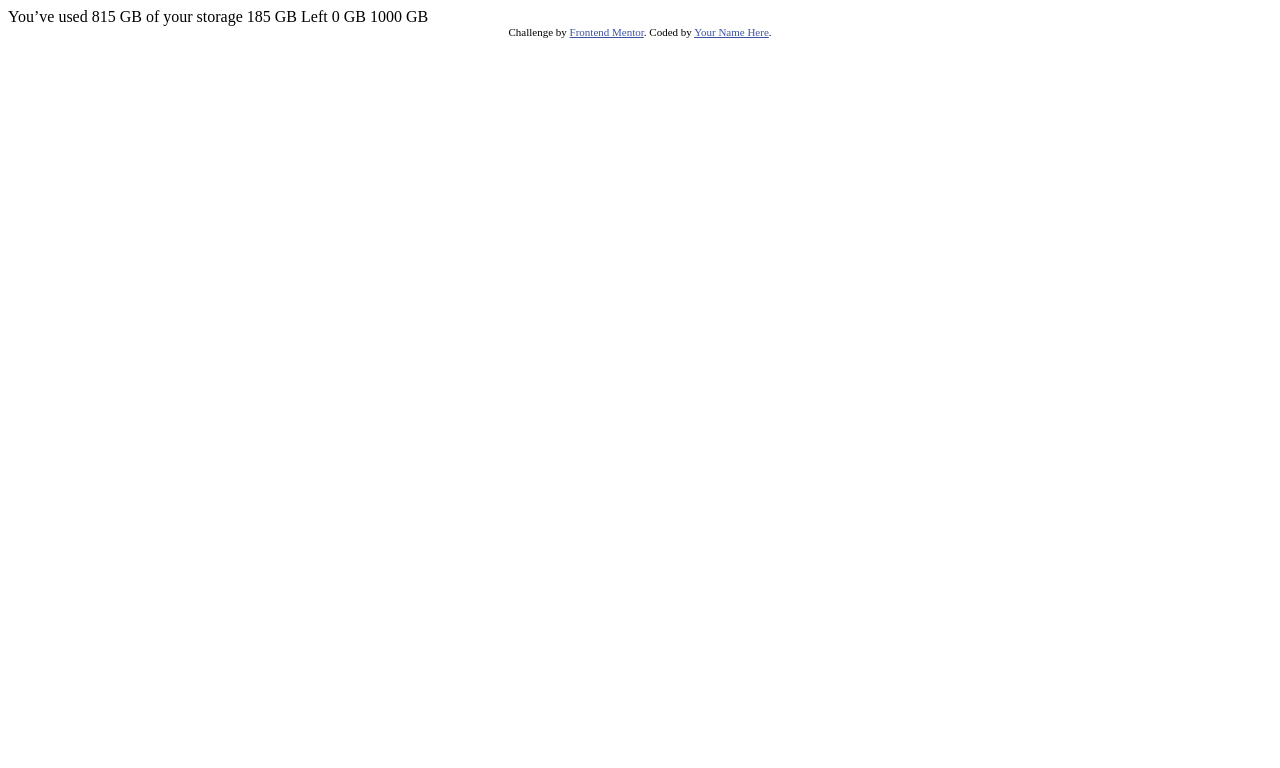
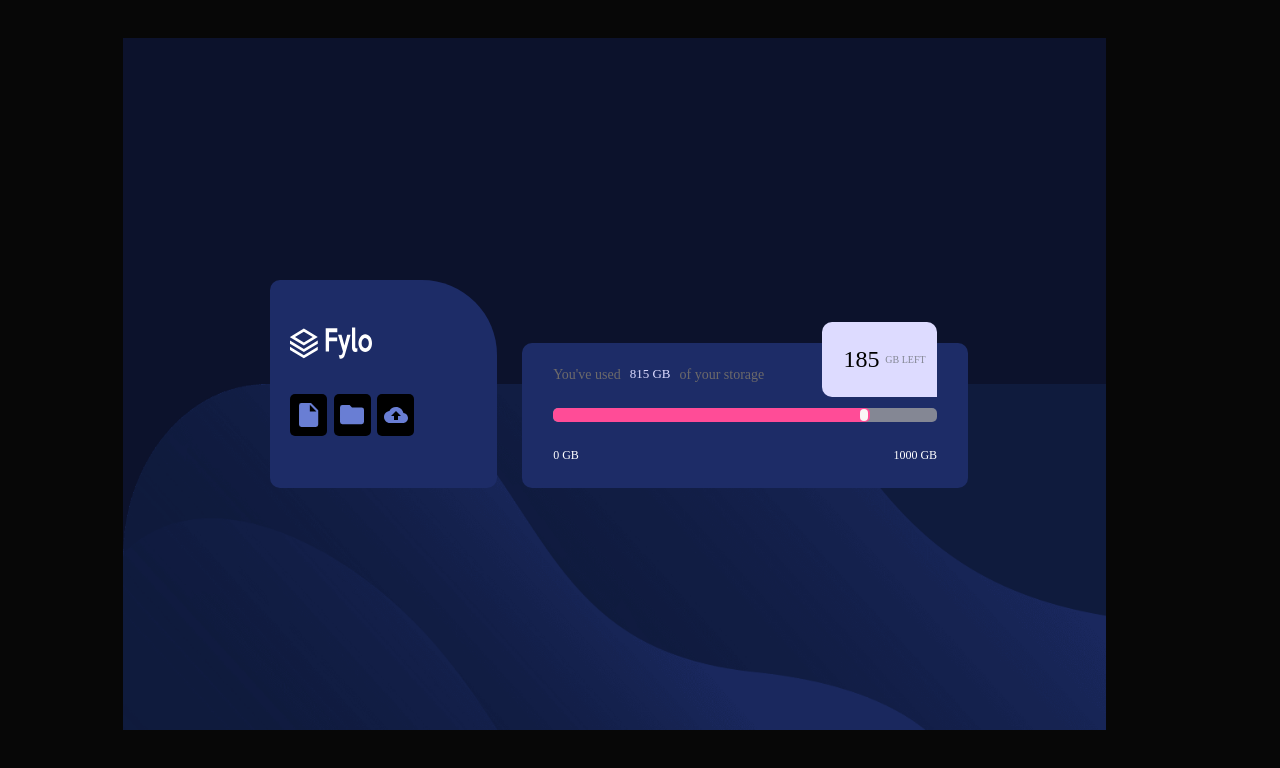
Before and after one commit to irera07/fylo-data-storage-component-master, a plain HTML site: page index.html in a window 1280 px wide. Drawn offline with Linux system fonts and the light colour scheme.

Commit message:
change my file to index

```diff
--- a/index.html
+++ b/index.html
@@ -1,31 +1,63 @@
 <!DOCTYPE html>
-<html lang="en">
-<head>
-  <meta charset="UTF-8">
-  <meta name="viewport" content="width=device-width, initial-scale=1.0"> <!-- displays site properly based on user's device -->
+<html>
+    <head>
+        <title>Fylo</title>
+        <link rel="stylesheet" href="fylostyle.css">
+    </head>
+    <body>
+            <div class="container_1">
+                <div class="container_2">
 
-  <link rel="icon" type="image/png" sizes="32x32" href="./images/favicon-32x32.png">
+                    <div class="container_3">
+                        <div class="container_head">
+                            <img src="images/logo.svg" alt="" class="logo" />
 
-  <title>Frontend Mentor | Fylo data storage component</title>
+                        </div>
+                        <div class="container_image">
+                            <div class="container_image_1"><img src="images/icon-document.svg" alt="" /></div>
+                            <div class="container_image_2"><img src="images/icon-folder.svg" alt="" /></div>
+                            <div class="container_image_3"><img src="images/icon-upload.svg" alt="" /></div>
+                        </div>
 
-  <!-- Feel free to remove these styles or customise in your own stylesheet 👍 -->
-  <style>
-    .attribution { font-size: 11px; text-align: center; }
-    .attribution a { color: hsl(228, 45%, 44%); }
-  </style>
-</head>
-<body>
+                    </div>
+                    <div class="container_4">
+                        <div class="container_5">
+                            <div class="container_6">
+                                <div class="container_7">
+                                    <p >You've used</p>
+                                    <p style="color: hsl(243, 100%, 93%); font-size: 13px;"> 815 GB </p>
+                                    <p> of your storage</p>
+                                </div>
+                                <div class="container_8">
+                                    <div class="container_9">
+                                        <p>185 </p>
+                                    </div>
+                                    <div class="container_10">
+                                        <p>GB LEFT</p>
+                                    </div>
+                                </div>
 
-  You’ve used 815 GB of your storage
+                            </div>
+                            <div class="container_11_bar">
+                                <div class="container_12_bar">
+                                    <div class="container_13_bar">
 
-  185 GB Left
+                                    </div>
+                                </div>
+                            </div>
+                            <div class="container_12">
+                                <div class="container_13">
+                                    <p>0 GB</p>
+                                </div>
+                                <div class="container_14">
+                                    <p>1000 GB</p>
+                                </div>
+                            </div>
+                        </div>
 
-  0 GB
-  1000 GB
+                    </div>
+                </div>
+            </div>
 
-  <div class="attribution">
-    Challenge by <a href="https://www.frontendmentor.io?ref=challenge" target="_blank">Frontend Mentor</a>.
-    Coded by <a href="#">Your Name Here</a>.
-  </div>
-</body>
+    </body>
 </html>
```
Also changed, not shown: fylo.html (deleted, +0 -63 lines).
